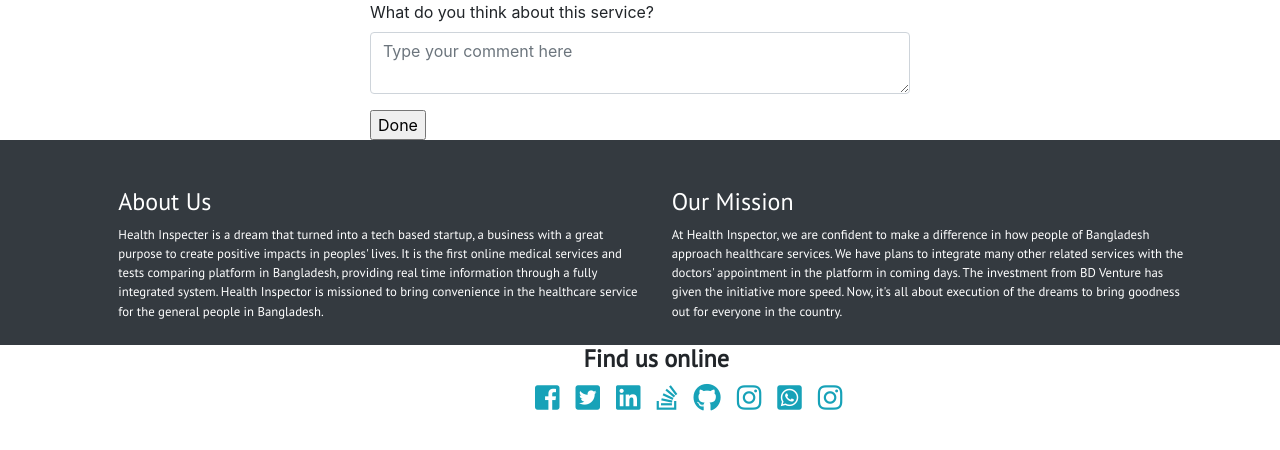
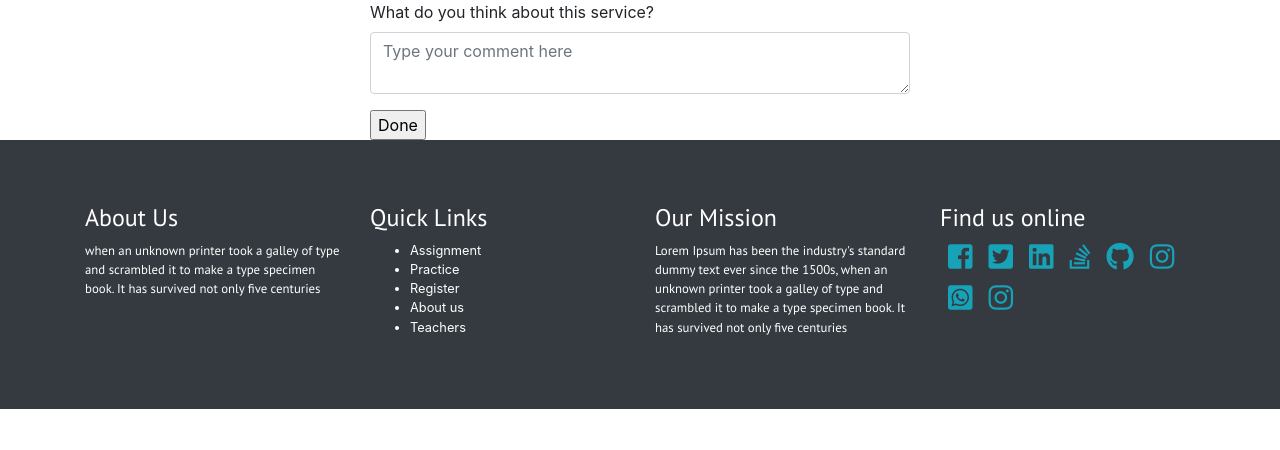
Before and after one commit to mmrumii/health_inspector, a Flask app: page /add_comment/1 in a window 1280 px wide. Shown: the part 56-506 px from the top of the page. Run offline with Flask 2, Linux system fonts and the light colour scheme; a user stored in the database is signed in; some libraries are stand-ins or nearby versions; some web fonts are replaced.

Commit message:
fixing conflict

```diff
--- a/templates/footer.html
+++ b/templates/footer.html
@@ -1,11 +1,11 @@
-<section class="bg-dark pt-5 pb-2 text-white">
-    <div class="container py-6">
-        <div class="row" style="padding-left: 3%" >
-            <div class="col-6" >
+<section class="bg-dark pt-3 pb-2 text-white">
+    <div class="container py-5">
+        <div class="row">
+            <div class="col-3">
                 <h4 class="fnt_ptsans">About Us</h4>
-                <p class="small fnt_ptsans">Health Inspecter is a dream that turned into a tech based startup, a business with a great purpose to create positive impacts in peoples' lives. It is the first online medical services and tests comparing platform in Bangladesh, providing real time information through a fully	integrated system. Health Inspector is missioned to bring convenience in the healthcare service for the general people in Bangladesh.</p>
+                <p class="small fnt_ptsans">when an unknown printer took a galley of type and scrambled it to make a type specimen book. It has survived not only five centuries</p>
             </div>
-      <!--     <div class="col-4">
+            <div class="col-3">
                 <h4 class="fnt_ptsans">Quick Links</h4>
                 <ul class="small">
                     <li>Assignment</li>
@@ -14,27 +14,13 @@
                     <li>About us</li>
                     <li>Teachers</li>
                 </ul>
-            </div>    -->
-            <div class="col-6">
+            </div>
+            <div class="col-3">
                 <h4 class="fnt_ptsans">Our Mission</h4>
-                <p class="small fnt_ptsans">At Health Inspector, we are confident to make a difference in how people of Bangladesh approach	healthcare services. We have plans to integrate many other related services with the doctors'	appointment in the platform in coming days. The investment from BD Venture has given the	initiative more speed. Now, it's all about execution of the dreams to bring goodness out for	everyone in the country.</p>
-            </div style= "display:inline-block;
-            margin-left: 40px;">
-            <div>
-
+                <p class="small fnt_ptsans">Lorem Ipsum has been the industry's standard dummy text ever since the 1500s, when an unknown printer took a galley of type and scrambled it to make a type specimen book. It has survived not only five centuries</p>
             </div>
-            <div>
-
-                </div>
-
-        </div>
-
-    </div>
-
-</section>
-<div class=" pb-2 text-black" style="padding-left: 40%">
-            <div class="col-7"  >
-                    <h4 class="fnt_ptsans" style="font-weight:bolder; padding-left: 13.5%">Find us online</h4>
+            <div class="col-3">
+                <h4 class="fnt_ptsans">Find us online</h4>
                 <h3 class="float-left mx-2 text-info"><i class="fab fa-facebook-square"></i></h3>
                 <h3 class="float-left mx-2 text-info"><i class="fab fa-twitter-square"></i></h3>
                 <h3 class="float-left mx-2 text-info"><i class="fab fa-linkedin"></i></h3>
@@ -45,14 +31,5 @@
                 <h3 class="float-left mx-2 text-info"><i class="fab fa-instagram"></i></h3>
             </div>
         </div>
-
-
-               <!--
-                <span class="container py-6" style="background: black">
-<div>
-        <p class="text-center footer_copyright"><i class="fa fa-copyright" aria-hidden="true"></i> 2018 Health Inspector Ltd. All rights reserved.<br></p>
-
     </div>
-</span>
-
--->
+</section>
```
Lines whose indentation alone changed are shown as unchanged.
